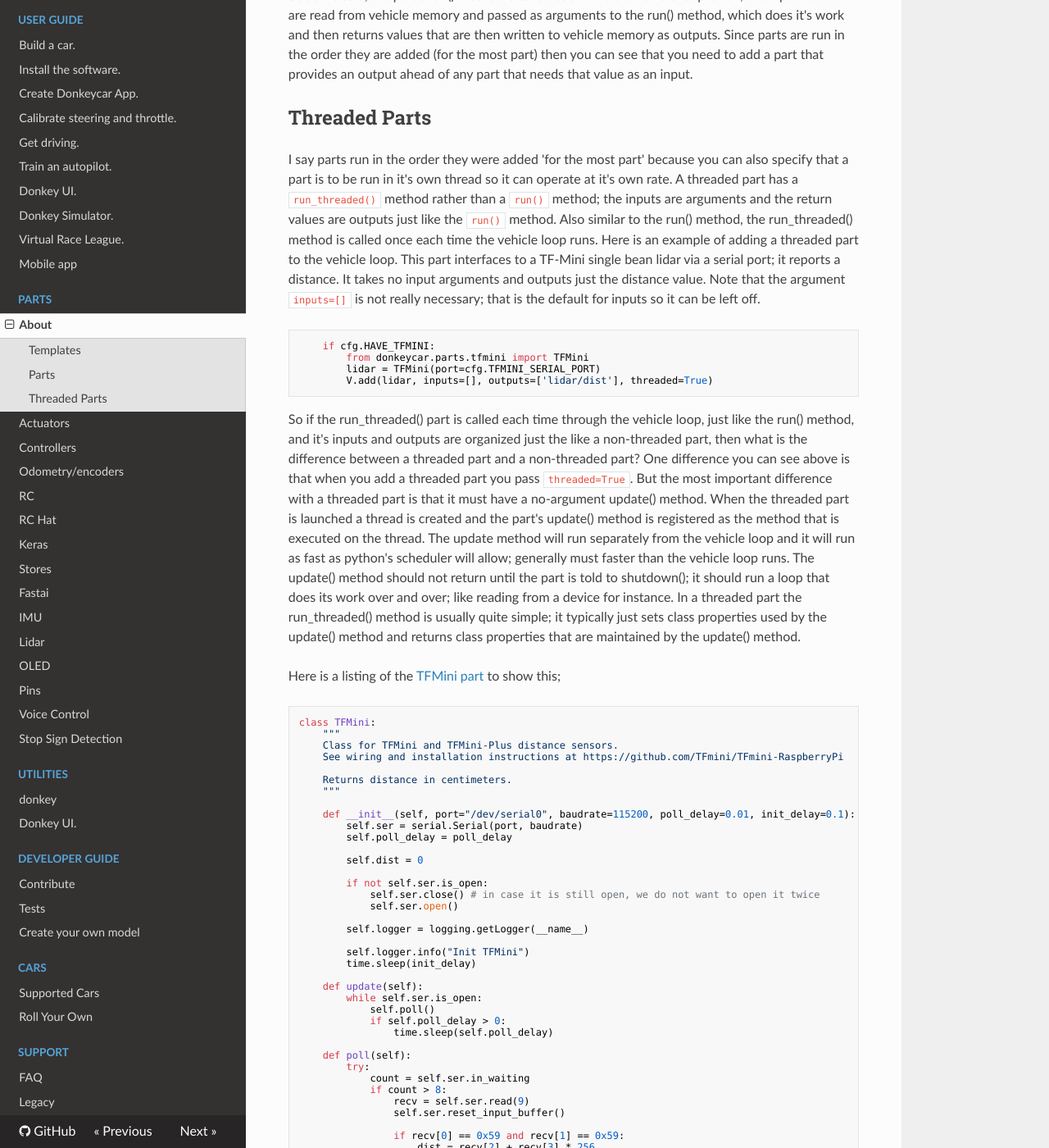
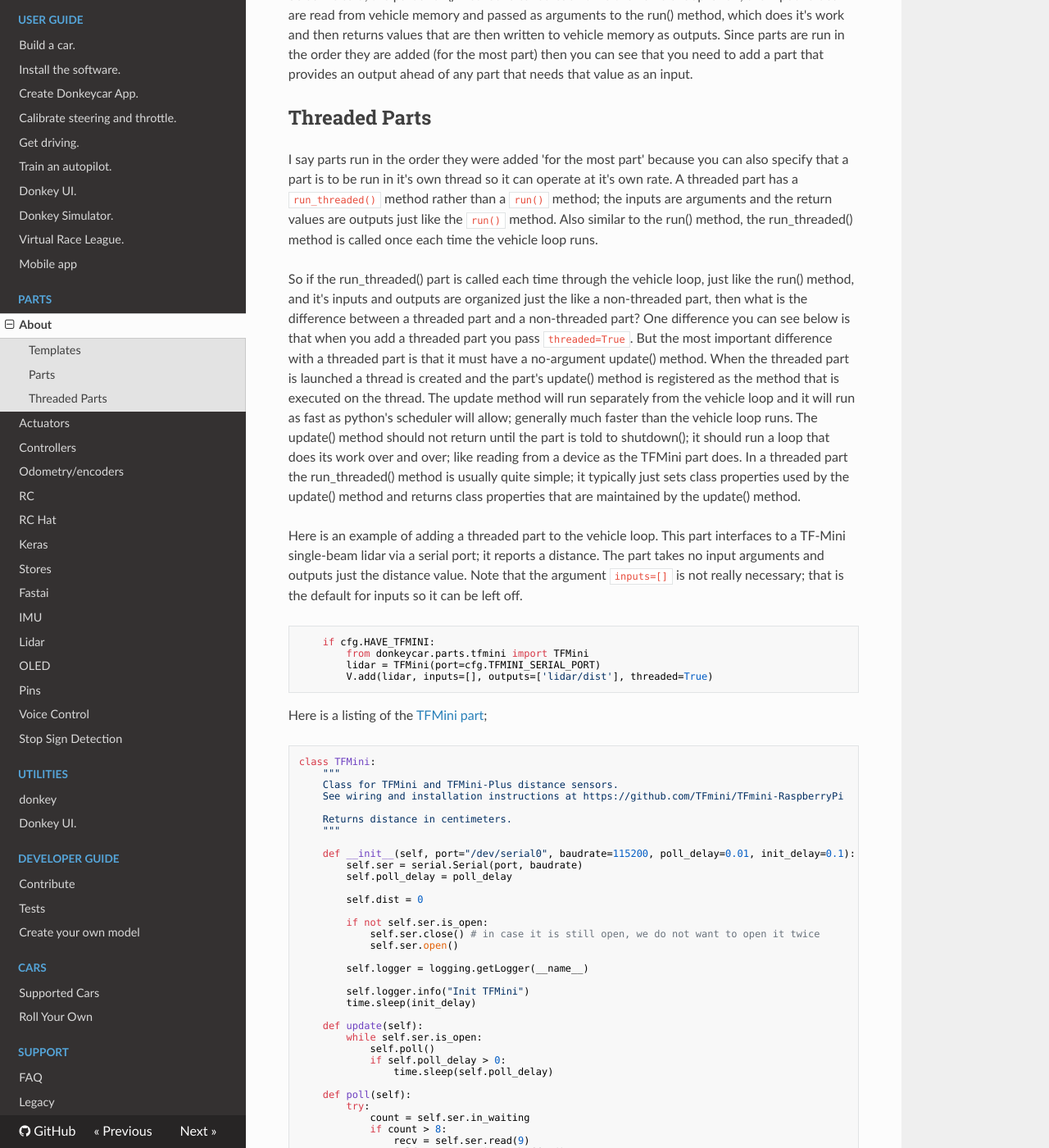
Before and after one commit to autorope/donkeydocs, an MkDocs documentation site: the page built from docs/parts/about.md, in a window 1280 px wide and 1400 px high, scrolled down 4192 px. Shown: the whole window at 82% size. Built offline with MkDocs 1.6.1, drawn with Linux system fonts in a browser that asks for light colours; nearby versions of some CDN libraries; part of the change alters nothing that is shown.

Commit message:
Update about.md

````diff
--- a/docs/parts/about.md
+++ b/docs/parts/about.md
@@ -127,7 +127,11 @@ So as we said, the part's run() method is called each time the vehicle loop is r
 
 ## Threaded Parts
 
-I say parts run in the order they were added 'for the most part' because you can also specify that a part is to be run in it's own thread so it can operate at it's own rate.  A threaded part has a `run_threaded()` method rather than a `run()` method; the inputs are arguments and the return values are outputs just like the `run()` method.  Also similar to the run() method, the run_threaded() method is called once each time the vehicle loop runs.  Here is an example of adding a threaded part to the vehicle loop.  This part interfaces to a TF-Mini single bean lidar via a serial port; it reports a distance.  It takes no input arguments and outputs just the distance value.  Note that the argument `inputs=[]` is not really necessary; that is the default for inputs so it can be left off.
+I say parts run in the order they were added 'for the most part' because you can also specify that a part is to be run in it's own thread so it can operate at it's own rate.  A threaded part has a `run_threaded()` method rather than a `run()` method; the inputs are arguments and the return values are outputs just like the `run()` method.  Also similar to the run() method, the run_threaded() method is called once each time the vehicle loop runs.
+
+So if the run_threaded() part is called each time through the vehicle loop, just like the run() method, and it's inputs and outputs are organized just the like a non-threaded part, then what is the difference between a threaded part and a non-threaded part?  One difference you can see below is that when you add a threaded part you pass `threaded=True`.  But the most important difference with a threaded part is that it must have a no-argument update() method.  When the threaded part is launched a thread is created and the part's update() method is registered as the method that is executed on the thread.  The update method will run separately from the vehicle loop and it will run as fast as python's scheduler will allow; generally much faster than the vehicle loop runs.  The update() method should not return until the part is told to shutdown(); it should run a loop that does its work over and over; like reading from a device as the TFMini part does. In a threaded part the run_threaded() method is usually quite simple; it typically just sets class properties used by the update() method and returns class properties that are maintained by the update() method.
+
+Here is an example of adding a threaded part to the vehicle loop.  This part interfaces to a TF-Mini single-beam lidar via a serial port; it reports a distance.  The part takes no input arguments and outputs just the distance value.  Note that the argument `inputs=[]` is not really necessary; that is the default for inputs so it can be left off.
 
 ```python
     if cfg.HAVE_TFMINI:
@@ -136,9 +140,7 @@ I say parts run in the order they were added 'for the most part' because you can
         V.add(lidar, inputs=[], outputs=['lidar/dist'], threaded=True)
 ```
 
-So if the run_threaded() part is called each time through the vehicle loop, just like the run() method, and it's inputs and outputs are organized just the like a non-threaded part, then what is the difference between a threaded part and a non-threaded part?  One difference you can see above is that when you add a threaded part you pass `threaded=True`.  But the most important difference with a threaded part is that it must have a no-argument update() method.  When the threaded part is launched a thread is created and the part's update() method is registered as the method that is executed on the thread.  The update method will run separately from the vehicle loop and it will run as fast as python's scheduler will allow; generally must faster than the vehicle loop runs.  The update() method should not return until the part is told to shutdown(); it should run a loop that does its work over and over; like reading from a device for instance. In a threaded part the run_threaded() method is usually quite simple; it typically just sets class properties used by the update() method and returns class properties that are maintained by the update() method.
-
-Here is a listing of the [TFMini part](https://github.com/autorope/donkeycar/blob/main/donkeycar/parts/tfmini.py) to show this;
+Here is a listing of the [TFMini part](https://github.com/autorope/donkeycar/blob/main/donkeycar/parts/tfmini.py);
 
 ```python
 class TFMini:
````
